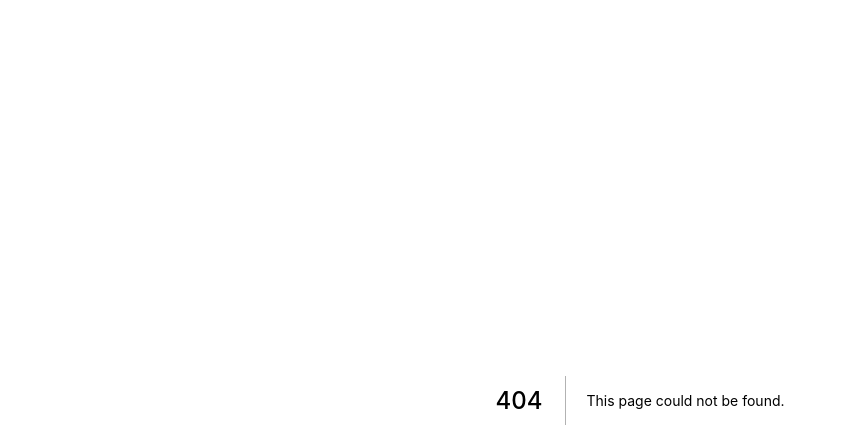
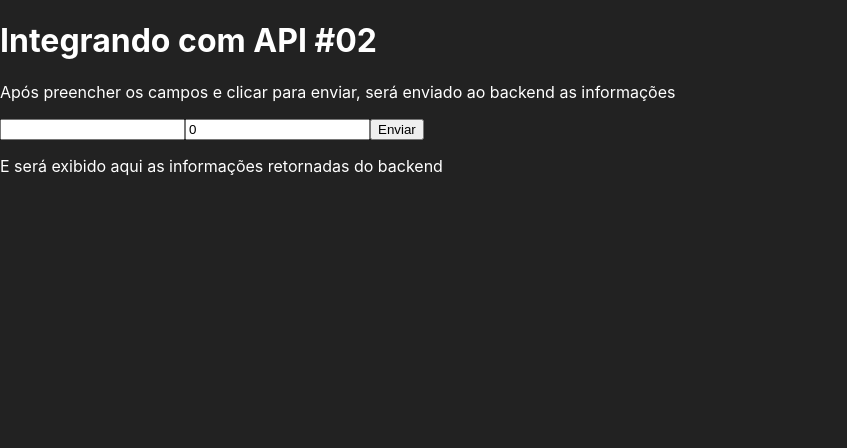
Before and after one commit to jordanobaluz/next-basico, a Next.js app: page /form in a window 1280 px wide. Before the commit this address had no page. Shown: the top 448 px of the page, without its empty margins (0-847 px from the left). Built offline with nearby package versions, Linux system fonts and the light colour scheme.

Commit message:
criado componente para trabalhar com requisições de envio e retorno de api, para enviar informações de um form e depois exibir essas informações na tela

```diff
--- /dev/null
+++ b/src/pages/api/form.js
@@ -0,0 +1,23 @@
+const usuarios = []
+
+export default function form(req, res) {
+    if(req.method === 'POST'){
+        post(req, res)
+    } else if(req.method === 'GET'){
+        get(req, res)
+    } else {
+        res.status(405).send()
+    }
+
+
+}
+
+function post(req, res){
+    const dadosUsuario = JSON.parse(req.body)
+    usuarios.push(dadosUsuario)
+    res.status(200).send()
+}
+
+function get(req, res){
+    res.status(200).json(usuarios)
+}
--- /dev/null
+++ b/src/pages/form.jsx
@@ -0,0 +1,49 @@
+import { useState } from "react"
+
+export default function Form() {
+    const [nome, setNome] = useState("")
+    const [idade, setIdade] = useState(0)
+    const [usuarios, setUsuarios] = useState([])
+
+    //precisa passar param no request a API, passando metodo e body da requisição
+    async function salvarUsuario() {
+        await fetch('/api/form', {
+            method: 'POST',
+            body: JSON.stringify({ nome, idade })
+        })
+
+        //faz a limpeza do formulario
+        setNome("")
+        setIdade(0)
+
+        //depois armazena a resposta em resp e preenche os dados em usuarios
+        const resp = await fetch('/api/form')
+        const usuarios = await resp.json()
+        setUsuarios(usuarios)
+    }
+
+    function renderizarUsuario() {
+        return usuarios.map((usuario, i) => {
+            return <li key={i}>{usuario.nome} tem {usuario.idade} anos</li>
+        })
+    }
+
+    return (
+        <div>
+            <h1>Integrando com API #02</h1>
+            <p>Após preencher os campos e clicar para enviar, será enviado ao backend as informações</p>
+            <input type="text"
+                value={nome}
+                onChange={e => setNome(e.target.value)} />
+            <input type="number"
+                value={idade}
+                onChange={e => setIdade(+e.target.value)} />
+            <button onClick={salvarUsuario}>Enviar</button>
+
+            <p>E será exibido aqui as informações retornadas do backend</p>
+            <ul>
+                {renderizarUsuario()}
+            </ul>
+        </div>
+    )
+}
```
Also changed, not shown: src/pages/_app.jsx (renamed from src/pages/_app.js), src/pages/index.jsx (renamed from src/pages/index.js).
